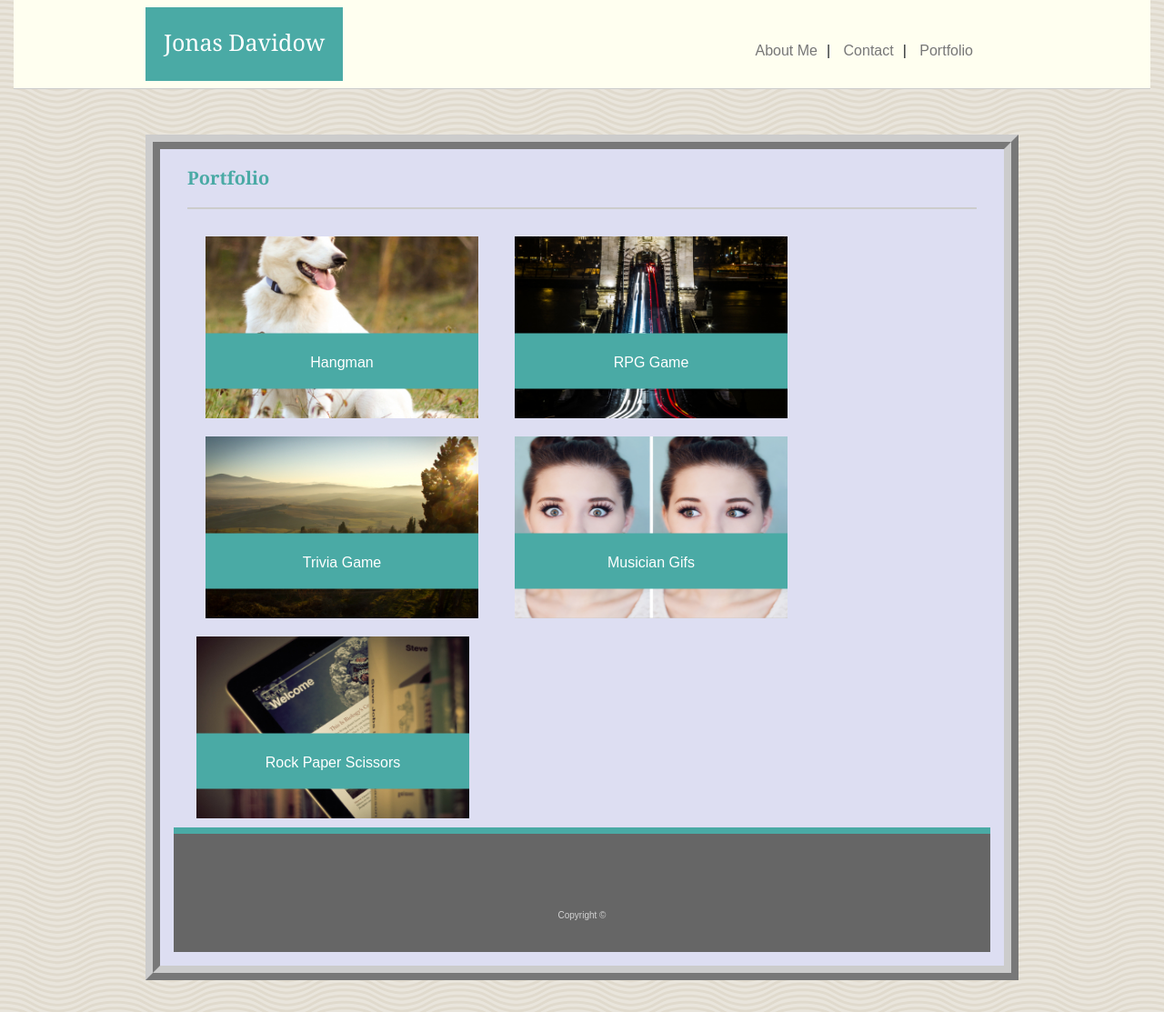
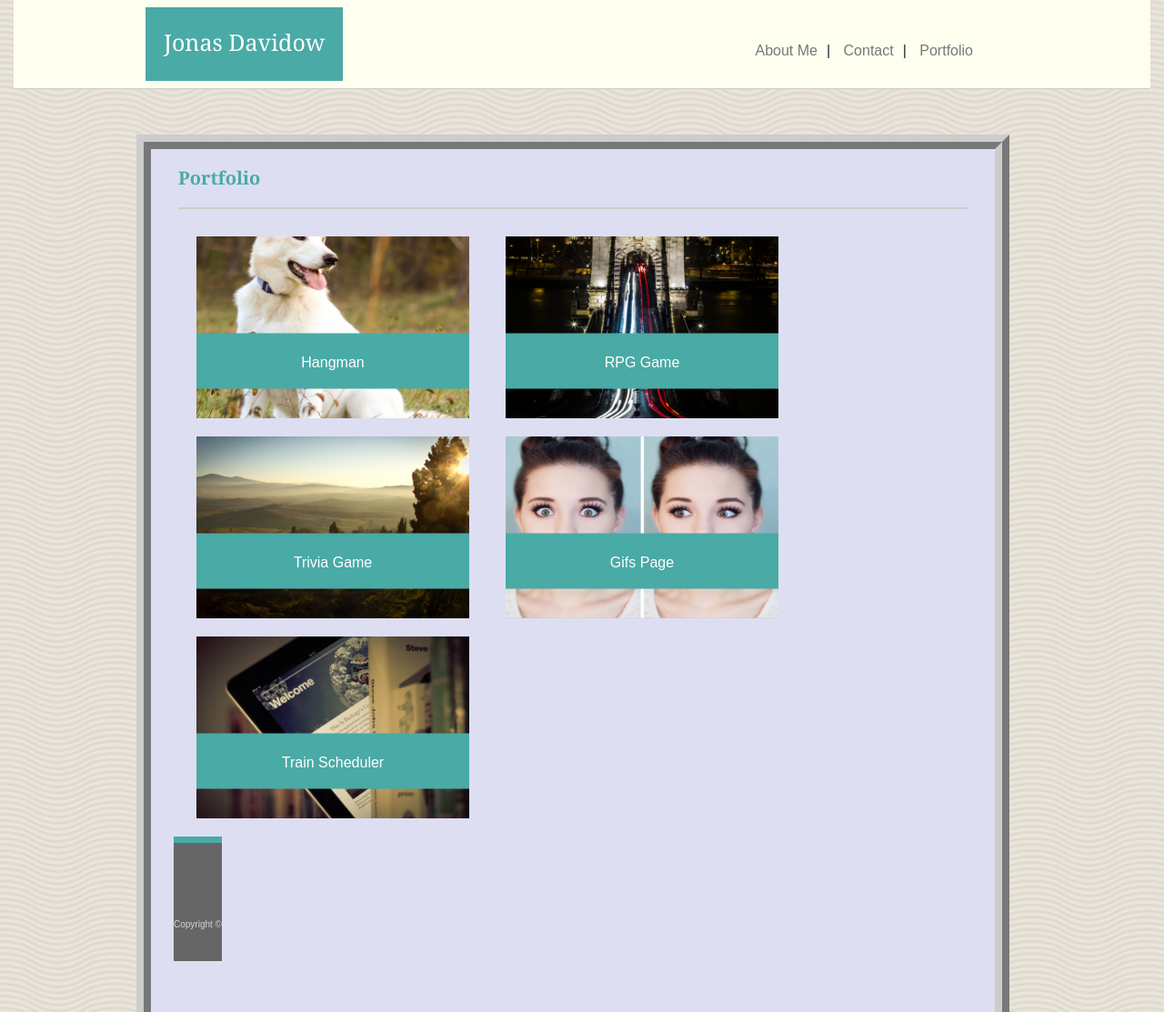
Before and after one commit to jonasd4004/Bootstrap-Portfolio, a plain HTML site: page portfolio.html in a window 1280 px wide. Shown: the top 1113 px of the page at 91% size. Drawn offline with nearby package versions, Linux system fonts and the light colour scheme.

Commit message:
train page

```diff
--- a/portfolio.html
+++ b/portfolio.html
@@ -233,12 +233,13 @@
                         <div class="container4">
                             <a href="https://jonasd4004.github.io/GifTastic-Page/" target="_blank">
                                 <img src="assets/images/PortfoPic4.png" alt="Musician Gifs" height="200" width="300"></a>
-                            <div class="bottom-center">Musician Gifs</div>
+                            <div class="bottom-center">Gifs Page</div>
                         </div>
 
                         <div class="container5">
-                            <img src="assets/images/PortfoPic5.jpeg" alt="Rock Paper Scissors" height="200" width="300">
-                            <div class="bottom-center">Rock Paper Scissors</div>
+                            <a href="https://jonasd4004.github.io/Train-Scheduler/" target="_blank">
+                                <img src="assets/images/PortfoPic5.jpeg" alt="Rock Paper Scissors" height="200" width="300">
+                                <div class="bottom-center">Train Scheduler</div>
                         </div>
 
                     </div>
```
Also changed, not shown: 1 other file.
